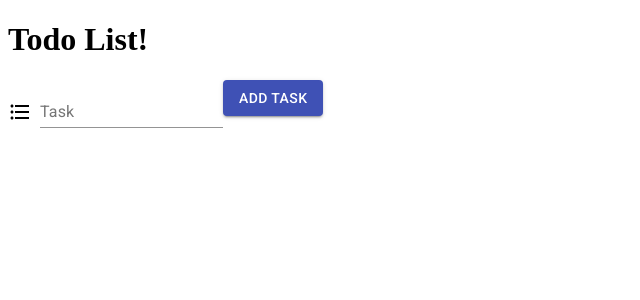
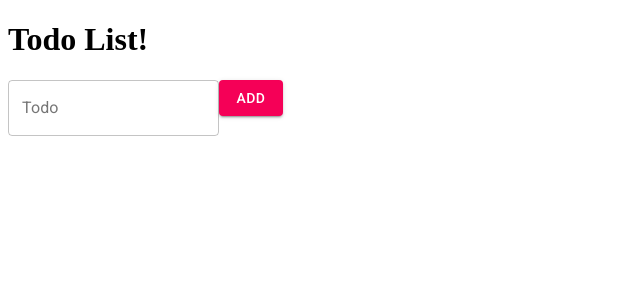
Before and after one commit to payalkherajani/Todo, a React (Create React App) app: page / in a window 1280 px wide. Shown: the top 300 px of the page, without its empty margins (0-640 px from the left). Built offline with nearby package versions, Linux system fonts and the light colour scheme.

Commit message:
object-todo

```diff
--- a/src/components/Todo.js
+++ b/src/components/Todo.js
@@ -1,86 +1,102 @@
-import React from "react";
-import { Grid, TextField, Button } from "@material-ui/core";
-import FormatListBulletedSharpIcon from "@material-ui/icons/FormatListBulletedSharp";
-import TodoElement from "./TodoElement";
+import React, { Component } from "react";
+import TodoElement from "./TodoElement.js";
 
-class Todo extends React.Component {
+//Material Ui
+import { Grid, Box, Button, TextField } from "@material-ui/core";
+
+class Todo extends Component {
   constructor(props) {
     super(props);
     this.state = {
+      todo: [],
+      currentTask: {
         task: "",
-      todo: [],
+        id: "",
+      },
     };
   }
 
-  edit = (id, value) => {
-    console.log(this.state.todo);
-    const newTodo = [...this.state.todo].map((tod, index) => {
-      console.log(tod, index);
-      if (index === id) {
-        tod = value;
-      }
-      return tod;
+  handleChange = (e) => {
+    this.setState({
+      currentTask: {
+        task: e.target.value,
+        id: Date.now(),
+      },
     });
-
-    this.setState({
-      todo: newTodo,
-    });
-
-    console.log(newTodo);
-  };
-  handleChange = (e) => {
-    this.setState({ task: e.target.value });
   };
 
-  addTask = () => {
-    // const newItem = {id: new Date() }
-    this.setState({ todo: [...this.state.todo, this.state.task] });
-    this.setState({ task: "" });
+  addItem = () => {
+    const newTask = this.state.currentTask;
+    if (newTask.task !== "") {
+      const newtodo = [...this.state.todo, newTask];
+      this.setState({
+        todo: newtodo,
+        currentTask: {
+          task: "",
+          id: "",
+        },
+      });
+    }
   };
 
-  del = (index) => {
-    const delTodo = [...this.state.todo];
-    delTodo.splice(index, 1);
+  deleteTask = (cid) => {
+    const delTodo = [...this.state.todo].filter((dtod) => dtod.id !== cid);
     this.setState({ todo: delTodo });
   };
-  // edit = () => {
-  //   this.setState({todo: todo})
-  // }
+
+  editTodo = (cid, val) => {
+    const edTodo = [...this.state.todo].map((edtodo) => {
+      if (edtodo.id === cid) {
+        edtodo.task = val;
+      }
+      return edtodo;
+    });
+    console.log(edTodo);
+    this.setState({
+      todo: edTodo,
+    });
+  };
   render() {
     return (
       <div>
-        <Grid container spacing={1} alignItems="flex-end">
+        <Grid container>
           <Grid item>
-            <FormatListBulletedSharpIcon />
+            <Box>
+              <TextField
+                label="Todo"
+                variant="outlined"
+                value={this.state.currentTask.task}
+                onChange={this.handleChange}
+              ></TextField>
+              <Button
+                variant="contained"
+                color="secondary"
+                onClick={this.addItem}
+              >
+                Add
+              </Button>
+            </Box>
           </Grid>
-          <Grid item>
-            <TextField
-              label="Task"
-              value={this.state.task}
-              onChange={this.handleChange}
-            />
-            <Button variant="contained" color="primary" onClick={this.addTask}>
-              Add Task
-            </Button>
-          </Grid>
-        </Grid>
-        <Grid></Grid>
-        <Grid container direction="column">
-          {" "}
+          <Grid container>
             {this.state.todo.length !== 0
               ? this.state.todo.map((item, index) => {
                   return (
-                  <div key={item}>
+                    <div key={index}>
                       <TodoElement
                         item={item}
-                      index={index}
-                      del={this.del}
-                      edit={this.edit}
+                        deleteTask={this.deleteTask}
+                        editTodo={this.editTodo}
                       />
                     </div>
                   );
                 })
               : null}
+            {/* <TodoElement
+              todo={this.state.todo}
+              deleteTask={this.deleteTask}
+              editTask={this.edTodo}
+            /> */}
+          </Grid>
         </Grid>
       </div>
     );
--- a/src/components/TodoElement.js
+++ b/src/components/TodoElement.js
@@ -1,15 +1,14 @@
-import React from "react";
+import React, { Component } from "react";
 import DeleteIcon from "@material-ui/icons/Delete";
 import EditIcon from "@material-ui/icons/Edit";
 import { IconButton } from "@material-ui/core";
 
-class TodoElement extends React.Component {
+class TodoElement extends Component {
   constructor(props) {
     super(props);
-    console.log(props);
     this.state = {
       isEditing: false,
-      val: this.props.item,
+      val: this.props.item.task,
       newTodo: this.props.edit,
     };
   }
@@ -27,7 +26,8 @@ class TodoElement extends React.Component {
             <button
               type="submit"
               onClick={() => {
-                this.props.edit(this.props.index, this.state.val);
+                this.props.editTodo(this.props.item.id, this.state.val);
+                this.setState({ isEditing: false });
               }}
             >
               Edit
@@ -46,7 +46,7 @@ class TodoElement extends React.Component {
         </IconButton>
         <IconButton
           aria-label="delete"
-          onClick={() => this.props.del(this.props.index)}
+          onClick={() => this.props.deleteTask(this.props.item.id)}
         >
           <DeleteIcon fontSize="small" />
         </IconButton>
```
Lines whose indentation alone changed are shown as unchanged.
